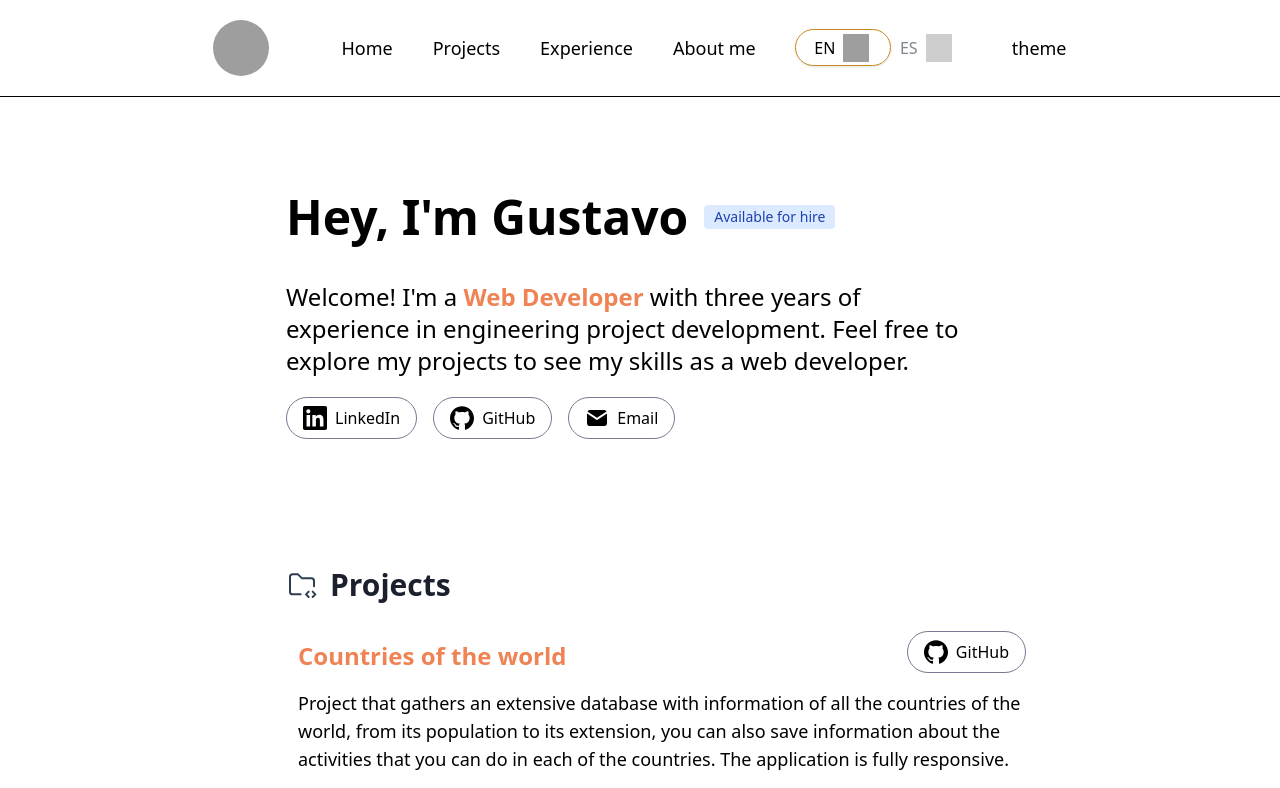
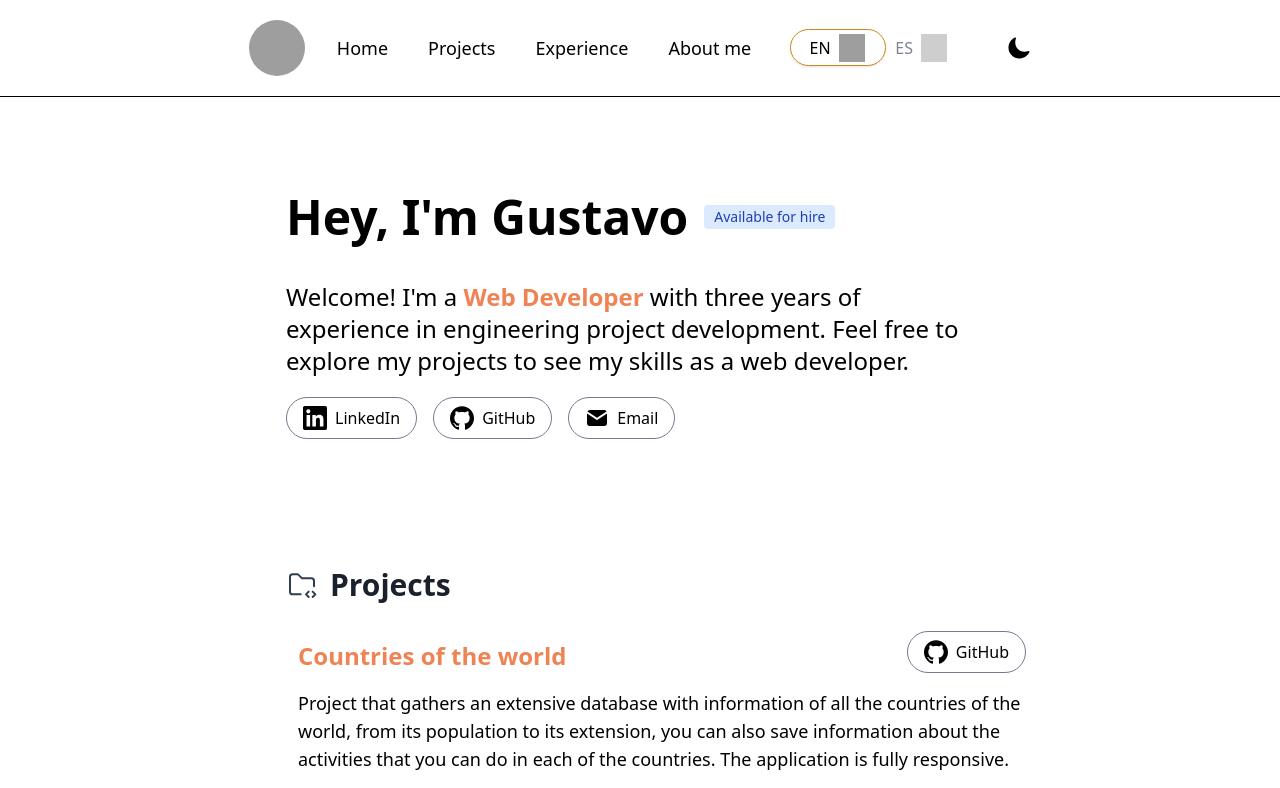
Before and after one commit to GustavoMunizBarrios/portfolio-react, a React (Vite) app: page / in a window 1280 px wide. Shown: the top 788 px of the page. Built offline with nearby package versions, Linux system fonts and the light colour scheme; grey boxes are pictures that could not be loaded.

Commit message:
Updated index.html, App.jsx, Header.jsx, and tailwind.config.js with various changes to HTML structure, state management, and icon usage.

```diff
--- a/index.html
+++ b/index.html
@@ -14,7 +14,7 @@
 </head>
 
 <body>
-  <div id="root" class="absolute top-0 z-[-2] w-screen bg-white dark:bg-veryDarkBlue"></div>
+  <div id="root" class="absolute top-0 z-[-2] w-screen bg-white dark:bg-veryDarkBlue dark:text-veryLightGrayishBlue"></div>
   <script type="module" src="/src/main.jsx"></script>
 </body>
 
--- a/src/App.jsx
+++ b/src/App.jsx
@@ -14,16 +14,13 @@ import Footer from "./components/Footer";
 function App() {
   const [languageToggle, setLanguageToggle] = useState(true);
 
-  //const [darkMode, setDarkMode] = useState(false);
   const [theme, setTheme] = useState(localStorage.getItem("theme") || "light");
 
   const handleLanguageEN = () => {
     setLanguageToggle(true);
-    //console.log(`Estado true EN: ${languageToggle}`);
   };
   const handleLanguageES = () => {
     setLanguageToggle(false);
-    //console.log(`Estado false ES: ${languageToggle}`);
   };
 
   const toggleTheme = () => {
@@ -47,6 +44,7 @@ function App() {
         handleLanguageEN={handleLanguageEN}
         handleLanguageES={handleLanguageES}
         toggleTheme={toggleTheme}
+        theme={theme}
       />
       {/*   <!-- ---------------- -->
       <!-- Presentation -->
--- a/src/components/Header.jsx
+++ b/src/components/Header.jsx
@@ -2,14 +2,16 @@
 /* eslint-disable no-unused-vars */
 import { useState } from "react";
 import LanguageToggle from "./LanguageToggle";
-import { IoMenu } from "react-icons/io5";
-import { IoClose } from "react-icons/io5";
+import { IoMenu, IoMoon } from "react-icons/io5";
+import { IoSunny } from "react-icons/io5";
+import { IoIosArrowUp } from "react-icons/io";
 
 export default function Header({
   languageToggle,
   handleLanguageEN,
   handleLanguageES,
   toggleTheme,
+  theme,
 }) {
   const [isOpen, setIsOpen] = useState(false);
 
@@ -28,7 +30,7 @@ export default function Header({
     >
       <div className={isOpenStyle}>
         <a
-          className="relative md:mr-10  z-50"
+          className="relative  z-50"
           href="https://www.linkedin.com/in/developer-gustavo-mu%C3%B1iz-barrios-86708b121/"
         >
           <img
@@ -42,7 +44,7 @@ export default function Header({
 
         <button onClick={() => setIsOpen(!isOpen)} className="md:hidden">
           {isOpen ? (
-            <IoClose className="text-3xl" />
+            <IoIosArrowUp className="text-3xl" />
           ) : (
             <IoMenu className="text-3xl" />
           )}
@@ -73,7 +75,9 @@ export default function Header({
           isOpen={isOpen}
         />
 
-        <button onClick={toggleTheme}>theme</button>
+        <button onClick={toggleTheme} className="text-2xl ">
+          {theme === "light" ? <IoMoon /> : <IoSunny />}
+        </button>
       </div>
     </header>
   );
--- a/tailwind.config.js
+++ b/tailwind.config.js
@@ -7,13 +7,13 @@ export default {
     screens: {
       xs: "374px",
       sm: "480px",
-      md: "768px",
+      md: "767px",
       lg: "976px",
       xl: "1440px",
 
       xsm: { max: "374px" },
       smm: { max: "480px" },
-      mdm: { max: "768px" },
+      mdm: { max: "767px" },
       lgm: { max: "976px" },
       xlm: { max: "1440px" },
     },
```
